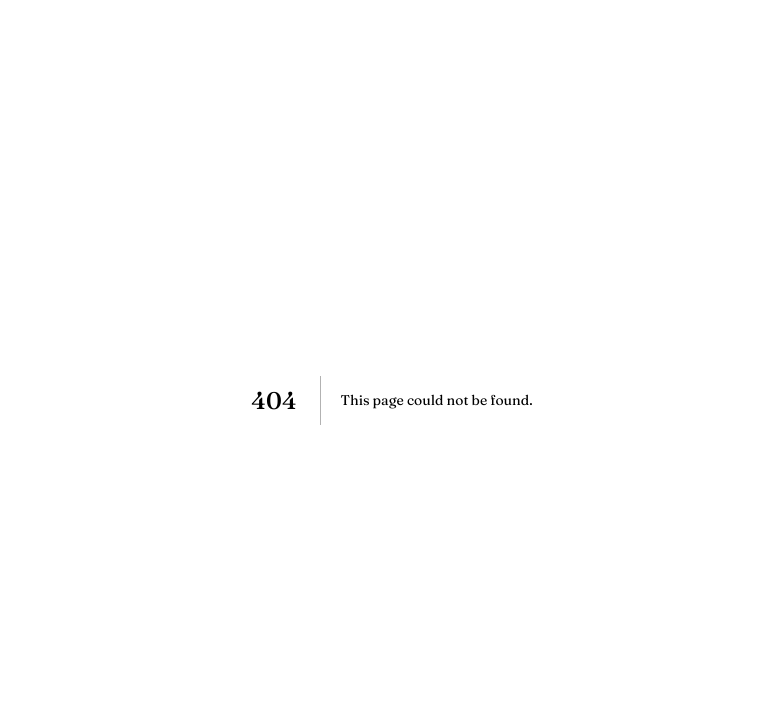
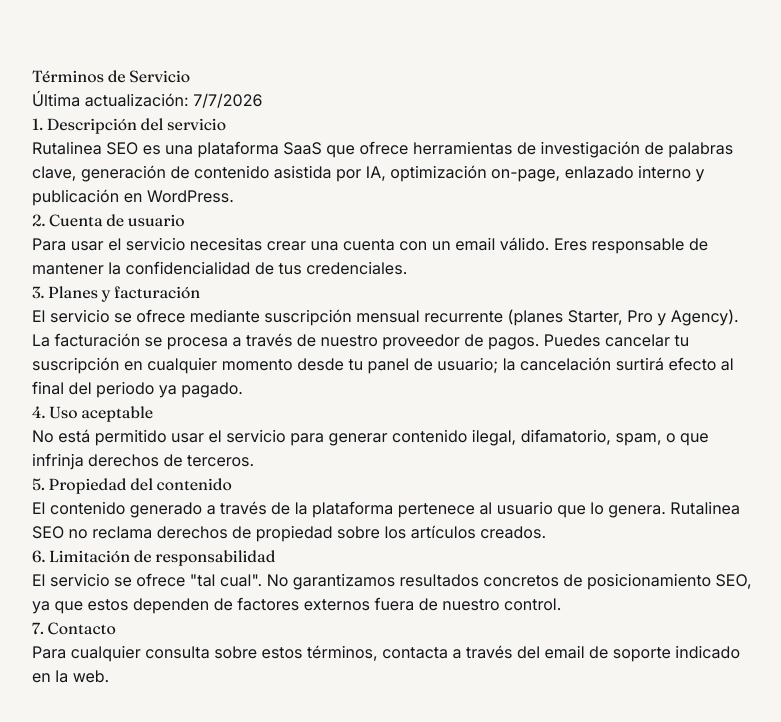
Before and after one commit to johnimrtnzz/rutalinea-seo, a Next.js app: page /terminos in a window 1280 px wide. Before the commit this address had no page. Shown: the top 722 px of the page, without its empty margins (248-1029 px from the left). Built offline with nearby package versions, Linux system fonts and the light colour scheme.

Commit message:
Create page.tsx

```diff
--- /dev/null
+++ b/app/terminos/page.tsx
@@ -0,0 +1,31 @@
+export const metadata = { title: "Términos de Servicio — Rutalinea SEO" };
+
+export default function TerminosPage() {
+  return (
+    <div className="max-w-3xl mx-auto px-6 py-16 prose">
+      <h1>Términos de Servicio</h1>
+      <p>Última actualización: {new Date().toLocaleDateString("es-ES")}</p>
+
+      <h2>1. Descripción del servicio</h2>
+      <p>Rutalinea SEO es una plataforma SaaS que ofrece herramientas de investigación de palabras clave, generación de contenido asistida por IA, optimización on-page, enlazado interno y publicación en WordPress.</p>
+
+      <h2>2. Cuenta de usuario</h2>
+      <p>Para usar el servicio necesitas crear una cuenta con un email válido. Eres responsable de mantener la confidencialidad de tus credenciales.</p>
+
+      <h2>3. Planes y facturación</h2>
+      <p>El servicio se ofrece mediante suscripción mensual recurrente (planes Starter, Pro y Agency). La facturación se procesa a través de nuestro proveedor de pagos. Puedes cancelar tu suscripción en cualquier momento desde tu panel de usuario; la cancelación surtirá efecto al final del periodo ya pagado.</p>
+
+      <h2>4. Uso aceptable</h2>
+      <p>No está permitido usar el servicio para generar contenido ilegal, difamatorio, spam, o que infrinja derechos de terceros.</p>
+
+      <h2>5. Propiedad del contenido</h2>
+      <p>El contenido generado a través de la plataforma pertenece al usuario que lo genera. Rutalinea SEO no reclama derechos de propiedad sobre los artículos creados.</p>
+
+      <h2>6. Limitación de responsabilidad</h2>
+      <p>El servicio se ofrece "tal cual". No garantizamos resultados concretos de posicionamiento SEO, ya que estos dependen de factores externos fuera de nuestro control.</p>
+
+      <h2>7. Contacto</h2>
+      <p>Para cualquier consulta sobre estos términos, contacta a través del email de soporte indicado en la web.</p>
+    </div>
+  );
+}
```
